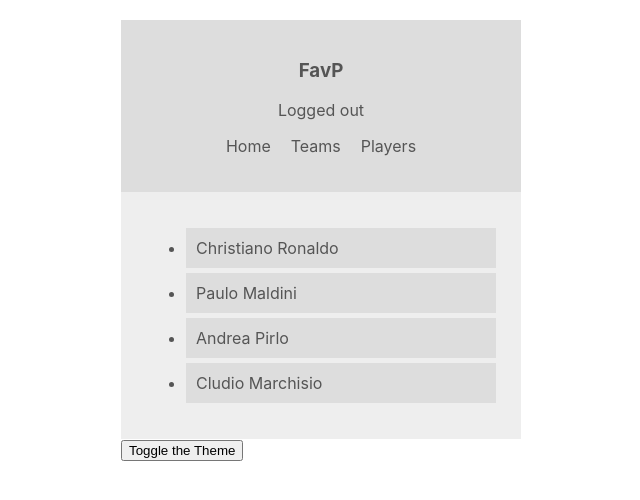
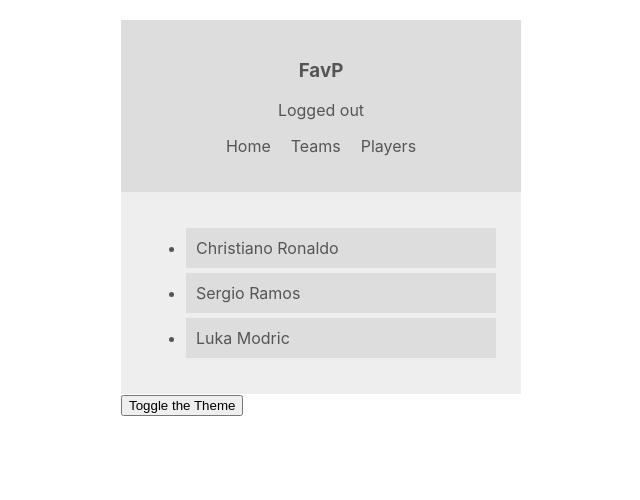
Before and after one commit to hosseinAMD/context-playground, a React (Create React App) app: page / in a window 1280 px wide. Shown: the top 500 px of the page, without its empty margins (319-959 px from the left). Built offline with nearby package versions, Linux system fonts and the light colour scheme.

Commit message:
PLayer context created and consumed by hooks

```diff
--- a/src/App.js
+++ b/src/App.js
@@ -4,6 +4,7 @@ import PlayersList from "./components/PlayersList";
 import ThemeContextProvider from "./contexts/ThemeContext";
 import ThemeToggle from "./components/ThemeToggle";
 import AuthContextProvider from "./contexts/AuthContext";
+import PlayerContextProvider from "./contexts/PlayerContext";
 
 function App() {
   return (
@@ -11,7 +12,9 @@ function App() {
       <ThemeContextProvider>
         <AuthContextProvider>
           <Navbar />
-          <PlayersList />
+          <PlayerContextProvider>
+            <PlayersList />
+          </PlayerContextProvider>
           <ThemeToggle />
         </AuthContextProvider>
       </ThemeContextProvider>
--- a/src/components/PlayersList.js
+++ b/src/components/PlayersList.js
@@ -1,8 +1,10 @@
 import React, { useContext } from "react";
 import { ThemeContext } from "../contexts/ThemeContext";
+import { PlayerContext } from "../contexts/PlayerContext";
 
 const PlayersList = () => {
   const { isLightTheme, dark, light } = useContext(ThemeContext);
+  const { players } = useContext(PlayerContext);
   const theme = isLightTheme ? light : dark;
   return (
     <div
@@ -10,10 +12,11 @@ const PlayersList = () => {
       style={{ background: theme.bg, color: theme.text }}
     >
       <ul>
-        <li style={{ background: theme.ui }}>Christiano Ronaldo</li>
-        <li style={{ background: theme.ui }}>Paulo Maldini</li>
-        <li style={{ background: theme.ui }}>Andrea Pirlo</li>
-        <li style={{ background: theme.ui }}>Cludio Marchisio</li>
+        {players.map((player) => (
+          <li key={player.id} style={{ background: theme.ui }}>
+            {player.name}
+          </li>
+        ))}
       </ul>
     </div>
   );
--- /dev/null
+++ b/src/contexts/PlayerContext.js
@@ -0,0 +1,27 @@
+import React, { createContext, useState } from "react";
+
+export const PlayerContext = createContext();
+
+const PlayerContextProvider = (props) => {
+  const [players, setPlayers] = useState([
+    {
+      id: 1,
+      name: "Christiano Ronaldo",
+    },
+    {
+      id: 2,
+      name: "Sergio Ramos",
+    },
+    {
+      id: 3,
+      name: "Luka Modric",
+    },
+  ]);
+  return (
+    <PlayerContext.Provider value={{ players }}>
+      {props.children}
+    </PlayerContext.Provider>
+  );
+};
+
+export default PlayerContextProvider;
```
